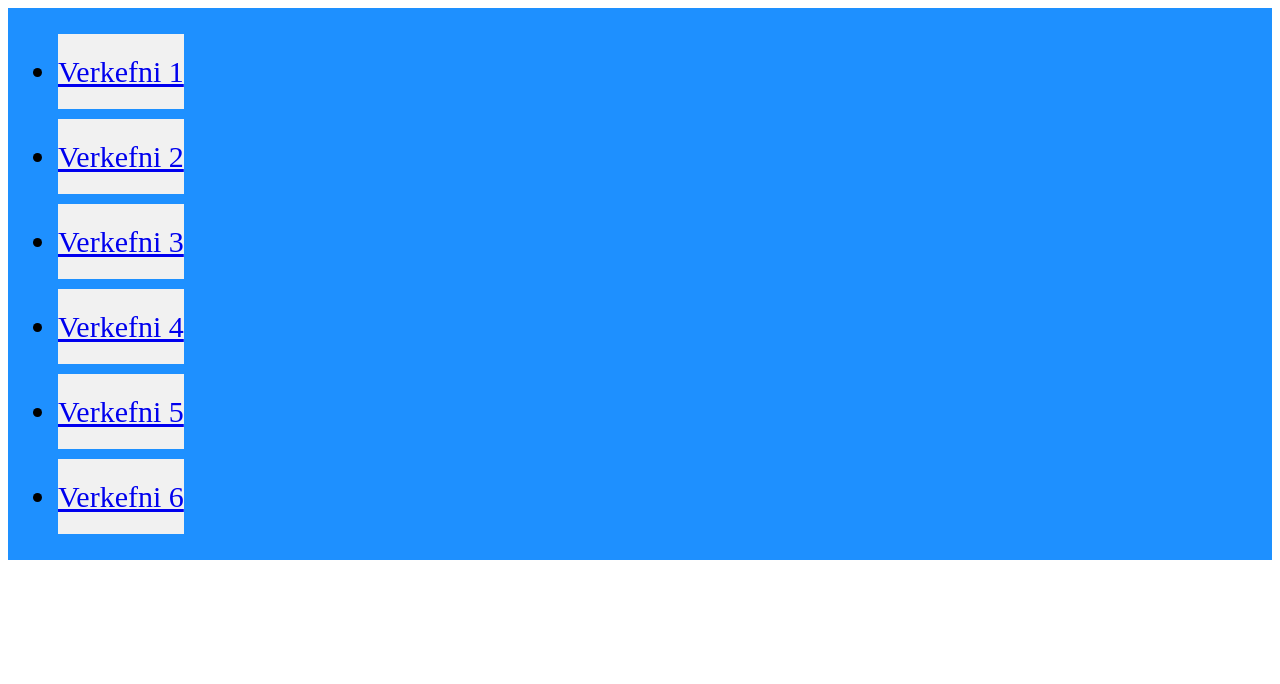
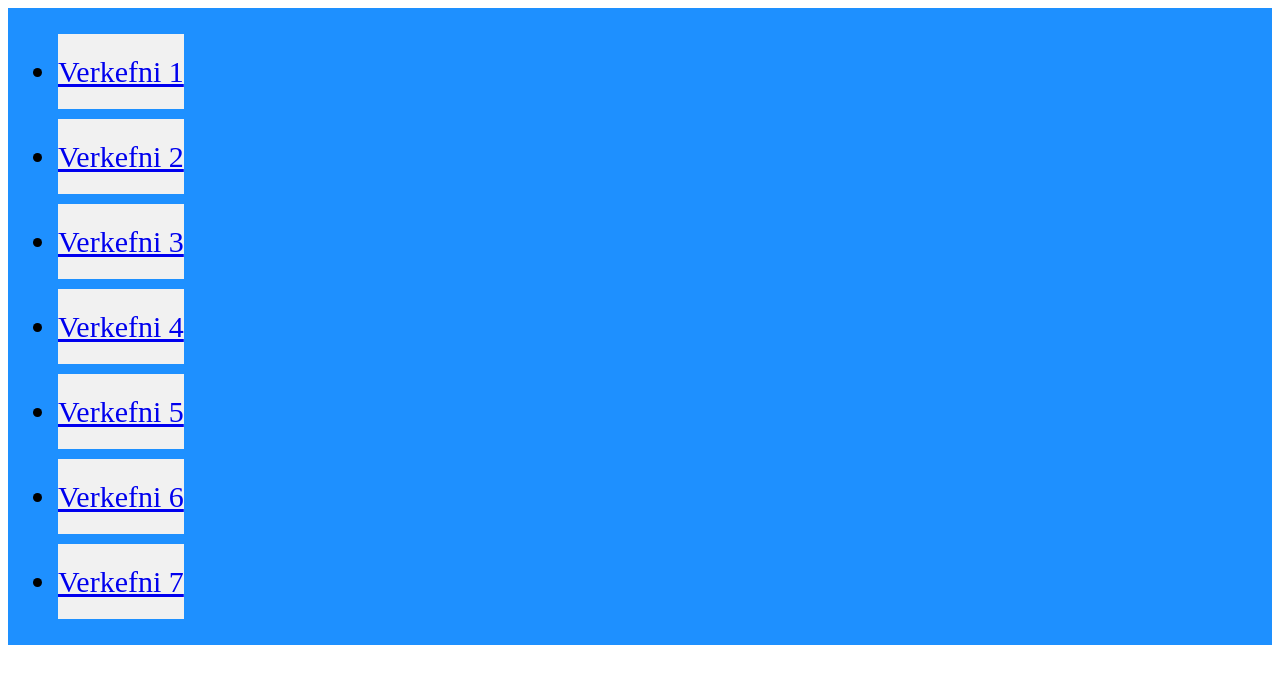
Before and after one commit to thorallover/thorallover.github.io, a plain HTML site: page index.html in a window 1280 px wide. Drawn offline with Linux system fonts and the light colour scheme.

Commit message:
Update index.html

```diff
--- a/index.html
+++ b/index.html
@@ -29,6 +29,7 @@
 		<li><a href="./verkefni-4/index.html">Verkefni 4</a></li>
 		<li><a href="./verkefni-5/index.html">Verkefni 5</a></li>
 		<li><a href="./verkefni-6/index.html">Verkefni 6</a></li>
+		<li><a href="./verkefni-7/index.html">Verkefni 7</a></li>
 	</ul>
 </nav>
 </body>
```
